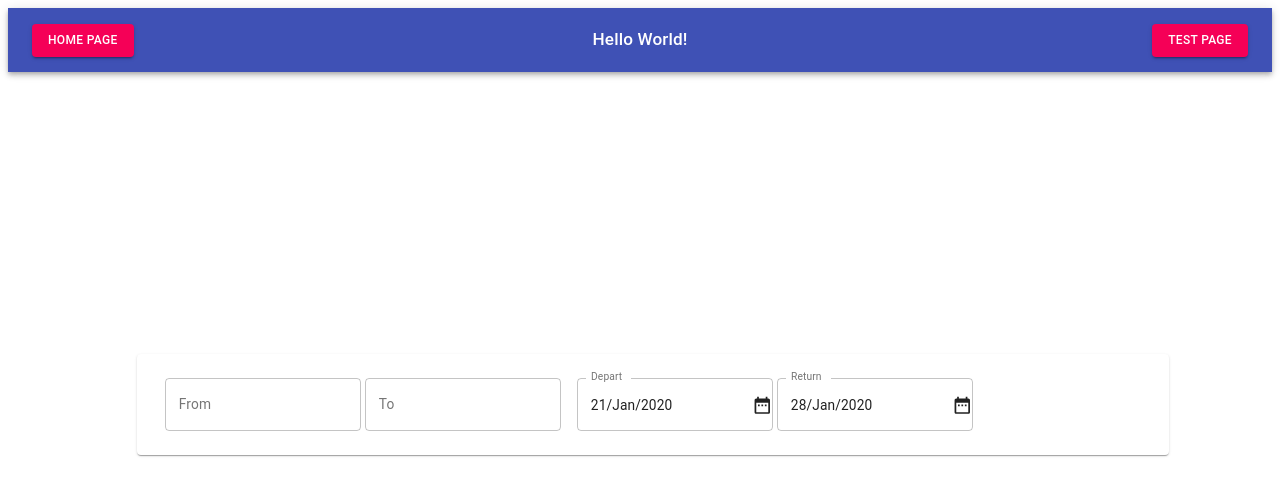
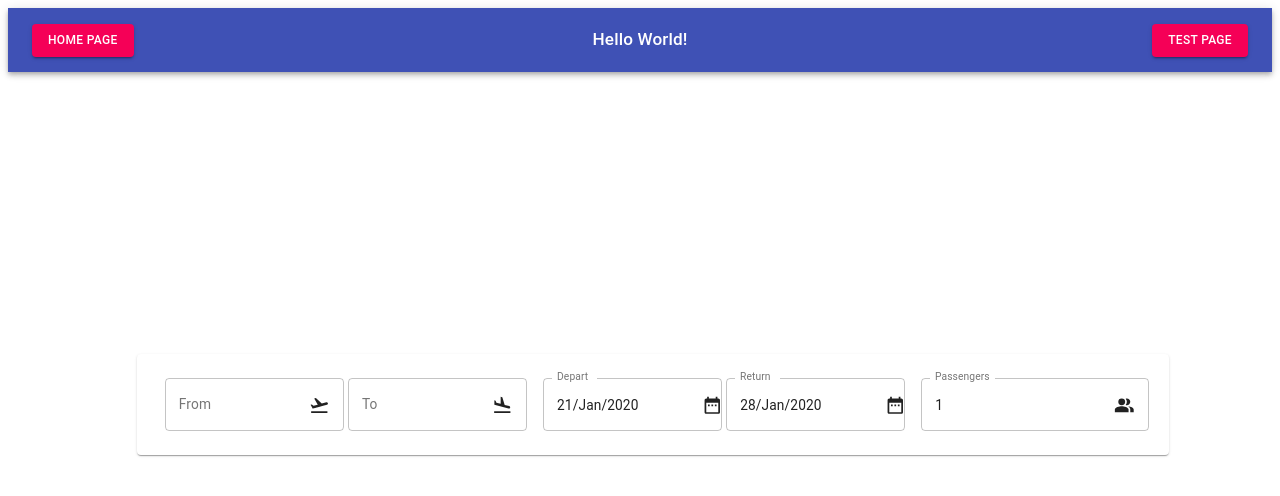
Before and after one commit to rubendmatos1985/travels-app-amadeus-api, a React app in the folder frontend/: page /home in a window 1280 px wide. Shown: the top 496 px of the page. Built offline with nearby package versions, Linux system fonts and the light colour scheme; the HTML template or start-up script is replaced by a standard one.

Commit message:
routing fixed

```diff
--- a/frontend/src/common/App.tsx
+++ b/frontend/src/common/App.tsx
@@ -1,24 +1,27 @@
-import * as React from "react";
-import { Switch, Route } from "react-router-dom";
-import AppBar from "common/containers/AppBar/AppBar.component";
-import { routes } from "./routes/routes";
-import { ThemeProvider } from "@material-ui/styles";
-import AppContainer from "./components/AppContainer";
-import theme from "./theme";
+import * as React from 'react'
+import { Route } from 'react-router-dom'
+import AppBar from 'common/containers/AppBar/AppBar.component'
+import { routes, SSRRoute } from './routes/routes'
+import AppContainer from './components/AppContainer'
 
 const App = (props: any) => {
   return (
     <React.Fragment>
       <AppBar />
       <AppContainer>
-        <Switch>
-          {routes.map((route: any, i: number) => (
-            <Route key={i} component={route.component} />
-          ))}
-        </Switch>
+        {routes.map((route: SSRRoute, i) => {
+          const Component: (props: any) => React.ReactElement<any> =
+            route.component
+
+          return (
+            <Route exact={route.exact} path={route.path} key={i}>
+              <Component />
+            </Route>
+          )
+        })}
       </AppContainer>
     </React.Fragment>
-  );
-};
+  )
+}
 
-export default App;
+export default App
--- a/frontend/src/common/components/AppContainer.tsx
+++ b/frontend/src/common/components/AppContainer.tsx
@@ -1,16 +1,19 @@
-import * as React from "react";
-import { withStyles, createStyles, Theme } from "@material-ui/core";
+import * as React from 'react'
+import { withStyles, createStyles, Theme } from '@material-ui/core'
+import { Switch } from 'react-router-dom'
 
 const styles = (theme: Theme) =>
   createStyles({
     container: {
-      padding: "1vw",
-      width: "100%"
+      padding: '1vw',
+      width: '100%'
     }
-  });
+  })
 
 const AppContainer = (props: any) => (
-  <main className={props.classes.container}>{props.children}</main>
-);
+  <main className={props.classes.container}>
+    <Switch>{props.children}</Switch>
+  </main>
+)
 
-export default withStyles(styles)(AppContainer);
+export default withStyles(styles)(AppContainer)
--- a/frontend/src/common/containers/SearchPannel/index.tsx
+++ b/frontend/src/common/containers/SearchPannel/index.tsx
@@ -9,7 +9,7 @@ import {
   Theme,
   InputAdornment
 } from '@material-ui/core'
-import { DateRange } from '@material-ui/icons'
+import { FlightTakeoff, FlightLand, PeopleAlt } from '@material-ui/icons'
 import {
   KeyboardDatePicker,
   MuiPickersUtilsProvider
@@ -57,6 +57,12 @@ const styles: (theme: Theme) => StyleRules = (theme: Theme) =>
       '& :hover': {
         cursor: 'pointer'
       }
+    },
+    personsContainer: {
+      display: 'flex',
+      justifyContent: 'center',
+      alignItems: 'center',
+      padding: theme.spacing(0.5)
     }
   })
 
@@ -89,6 +95,13 @@ function SearchPannel(props: any) {
               label="From"
               type="search"
               variant="outlined"
+              InputProps={{
+                endAdornment: (
+                  <InputAdornment position="end">
+                    <FlightTakeoff />
+                  </InputAdornment>
+                )
+              }}
             />
             <TextField
               className={props.classes.citiesInputs}
@@ -96,6 +109,13 @@ function SearchPannel(props: any) {
               label="To"
               type="search"
               variant="outlined"
+              InputProps={{
+                endAdornment: (
+                  <InputAdornment position="end">
+                    <FlightLand />
+                  </InputAdornment>
+                )
+              }}
             />
           </div>
           <div className={props.classes.datePickerContainer}>
@@ -110,6 +130,20 @@ function SearchPannel(props: any) {
               onChange={handleOnChangeReturnDate}
             />
           </div>
+          <div className={props.classes.personsContainer}>
+            <TextField
+              variant="outlined"
+              label="Passengers"
+              defaultValue={1}
+              InputProps={{
+                endAdornment: (
+                  <InputAdornment position="end">
+                    <PeopleAlt />
+                  </InputAdornment>
+                )
+              }}
+            />
+          </div>
         </Paper>
       </div>
     </MuiPickersUtilsProvider>
--- a/frontend/src/common/pages/Test.tsx
+++ b/frontend/src/common/pages/Test.tsx
@@ -1,23 +1,16 @@
-import * as React from "react";
-import { Typography } from "@material-ui/core";
+import * as React from 'react'
+import { Typography } from '@material-ui/core'
 
-interface TestProps {
+interface TestProps {}
+
+function Test(props: TestProps) {
+  console.log('TEST RENDEEEEER!!!')
+
+  return (
+    <React.Fragment>
+      <Typography>Test page</Typography>
+    </React.Fragment>
+  )
 }
 
-class Test extends React.Component<TestProps> {
-    constructor(props: TestProps) {
-        super(props);
-    }
-
-    public render() {
-        return (
-            <React.Fragment>
-                <Typography>
-                    Test page
-                </Typography>
-            </React.Fragment>
-        );
-    }
-}
-
-export default Test;
+export default Test
--- a/frontend/src/common/routes/routes.ts
+++ b/frontend/src/common/routes/routes.ts
@@ -1,22 +1,27 @@
-import { Route, match } from "react-router-dom";
-import Home from "common/pages/Home";
-import "isomorphic-fetch";
-import { ReactComponentElement, ComponentClass, ReactElement } from "react";
-
+import Home from 'common/pages/Home'
+import 'isomorphic-fetch'
+import Test from 'common/pages/Test'
+import { ReactElement } from 'react'
 export interface SSRRoute {
-  path: string;
-  exact: boolean;
-  component: any;
-  needsFetchData: boolean;
-  fetchData?: () => Promise<any>;
+  path: string
+  exact: boolean
+  component: (props: any) => ReactElement<any>
+  needsFetchData: boolean
+  fetchData?: () => Promise<any>
 }
 
 export const routes: SSRRoute[] = [
   {
-    path: "/home",
+    path: '/home',
     exact: true,
     component: Home,
     needsFetchData: true,
-    fetchData: () => fetch("http://localhost:3000/recommendations")
+    fetchData: () => fetch('http://localhost:3000/recommendations')
+  },
+  {
+    path: '/test',
+    exact: true,
+    component: Test,
+    needsFetchData: false
   }
-];
+]
```
Also changed, not shown: frontend/src/client/index.tsx (+24 -24 lines), frontend/src/server/renderReactApp.tsx (+30 -27 lines).
